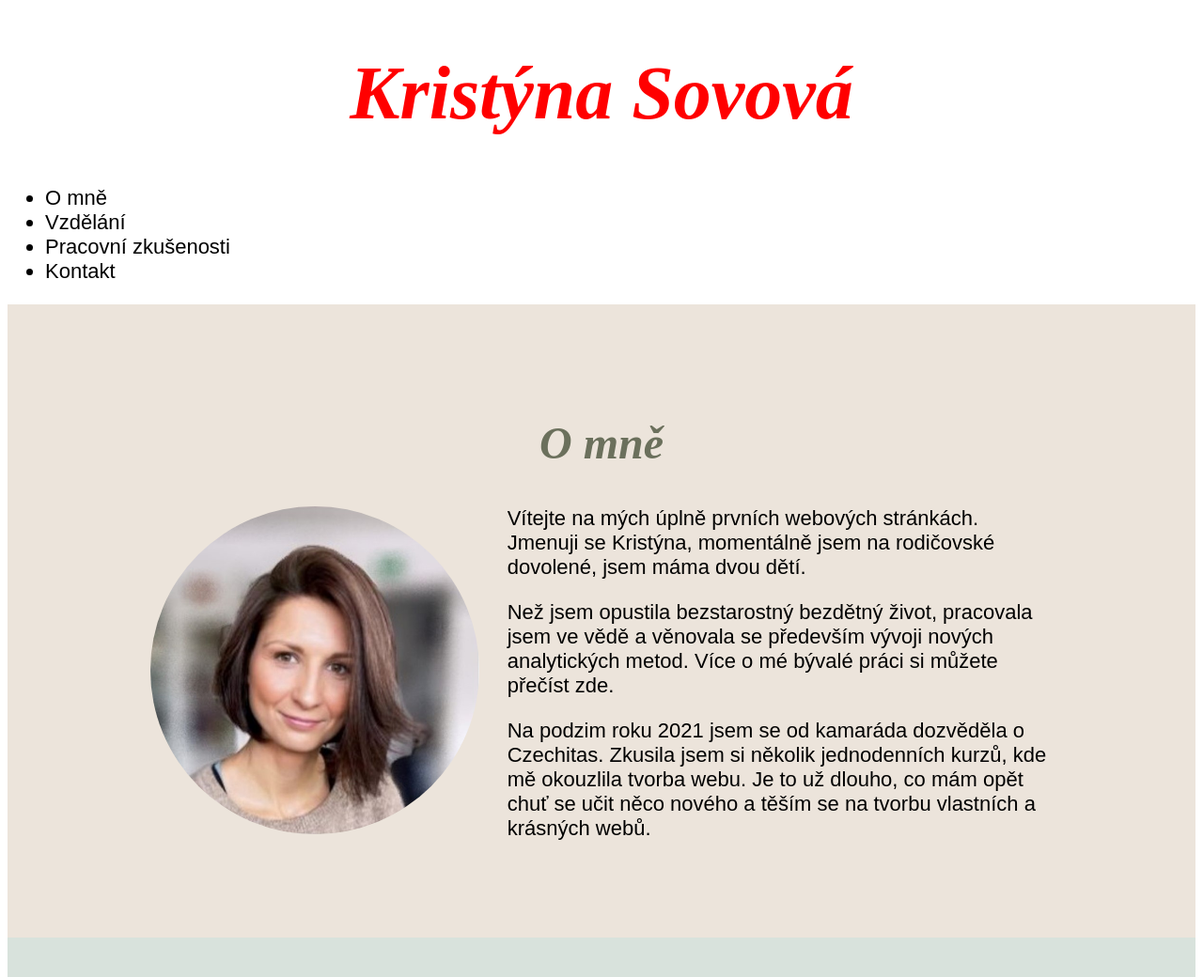
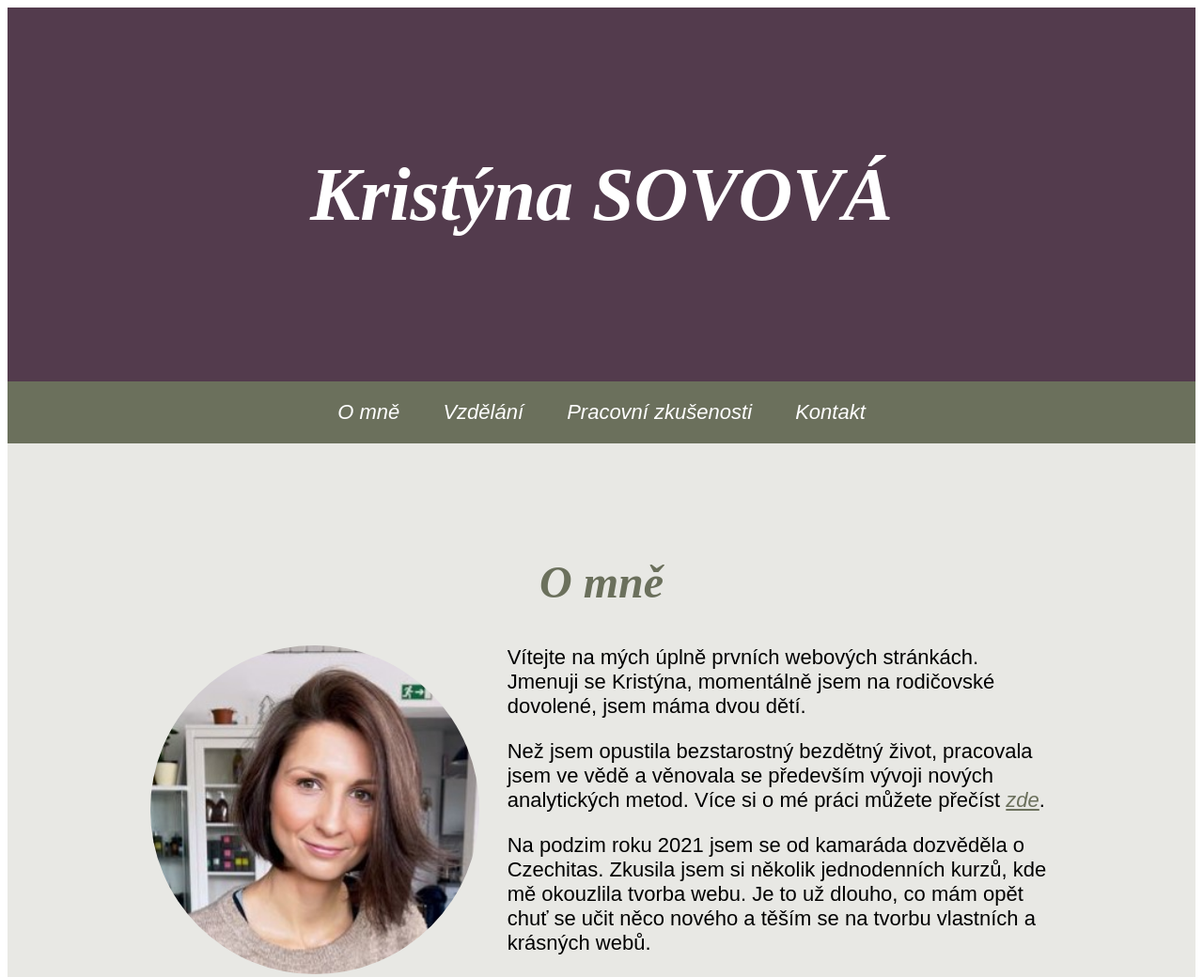
Before and after one commit to KristynaSova/zivotopis, a plain HTML site: page index.html in a window 1280 px wide. Shown: the top 1040 px of the page at 94% size. Drawn offline with Linux system fonts and the light colour scheme.

Commit message:
pridano menu a hlavicka

```diff
--- a/index.html
+++ b/index.html
@@ -4,28 +4,26 @@
     <meta charset="UTF-8">
     <meta http-equiv="X-UA-Compatible" content="IE=edge">
     <meta name="viewport" content="width=device-width, initial-scale=1.0">
-    <title>Document</title>
+    <title>Kristýna Sovová CV</title>
     <link rel="stylesheet" href="style.css">
 </head>
 <body>
     <header>
-        <h1>Kristýna Sovová</h1>
-        <nav>
-            <ul>
-              <li>O mně</li>
-              <li>Vzdělání</li>
-              <li>Pracovní zkušenosti</li>
-              <li>Kontakt</li>
-
-            </ul>
-          </nav>
+        <h1>Kristýna SOVOVÁ</h1>
 
     </header>
 
-    <section class="omne">
+    <nav class="menu">
+        <a href="#omne">O mně</a>
+        <a href="#vzdelani">Vzdělání</a>
+        <a href="#prace">Pracovní zkušenosti</a>
+        <a href="#kontakt">Kontakt</a>
+    </nav>
+
+    <section id="omne" class="omne">
      <h2> O mně </h2>
 
-     <img class="foto" src="obrazky/foto.jpg" alt="Kristýna">
+     <img class="foto" src="obrazky/foto1.jpg" alt="Kristýna">
 
 
         <p>
@@ -35,7 +33,7 @@
 
         <p>
          Než jsem opustila bezstarostný bezdětný život, pracovala jsem ve vědě a věnovala se především vývoji nových analytických metod.
-         Více o mé bývalé práci si můžete přečíst zde.
+         Více si o mé práci můžete přečíst <a href="#prace">zde</a>.
         </p>
 
         <p>
@@ -46,7 +44,7 @@
 
     </section>
 
-    <section class="vzdelani">
+    <section id="vzdelani" class="vzdelani">
         <h2>Vzdělání</h2>
         <h3>2009-2013</h3>
 
@@ -66,7 +64,7 @@
         </p>
     </section>
 
-    <section class="prace">
+    <section id="prace" class="prace">
         <h2>Pracovní zkušenosti</h2>
 
 
@@ -91,13 +89,13 @@
             <img class="bacter" src="obrazky/microbiology.jpg" alt="bacter">
 
         <p>
-            Seznam mých publikací je k nalezení <a href="https://scholar.google.com/citations?view_op=list_works&hl=cs&user=wEATcScAAAAJ">zde.</a>
+            Seznam mých publikací je k nalezení <a href="https://scholar.google.com/citations?view_op=list_works&hl=cs&user=wEATcScAAAAJ">zde</a>.
         </p>
 
 
     </section>
 
-    <section class="kontakt">
+    <section id="kontakt" class="kontakt">
         <h2>Kontakt</h2>
         <p>
            <strong>Adresa</strong> <br>
@@ -110,11 +108,11 @@
 
           <p>
             <strong>E-mail:</strong> ksovova@gmail.com<br>
-            <strong>Mobil: </strong> +420 XXX ZZZ YYY
+            <strong>Mobil: </strong> +420 111 222 333
 
           </p>
 
-          <p>Nebo mě můžete kontaktovat na <a href="https://facebook.com" >Facebooku</a> či <a href="https://cz.linkedin.com/in/kristyna-sovova-473ba478">LinkedIn</a>
+          <p>Nebo mě můžete kontaktovat na <a href="https://cz.linkedin.com/in/kristyna-sovova-473ba478">LinkedIn</a>.
           </p>
     </section>
 
--- a/style.css
+++ b/style.css
@@ -1,3 +1,8 @@
+html{
+    scroll-behavior: smooth;
+}
+
+
 body{
     font-family: sans-serif;
     font-size: 22px;
@@ -9,7 +14,7 @@ body{
     }
 
     h1{
-      color: red;
+      color: white;
       text-align: center;
       font-size: 80px;
 
@@ -71,7 +76,7 @@ body{
 
      .omne,
      .prace{
-         background-color: #ece4db;
+         background-color: #e8e8e4;
      }
 
      .vzdelani,
@@ -80,7 +85,30 @@ body{
      }
 
      footer{
-        background-color: black;
+        background-color: #533b4d;
         color: white;
         padding: 30px 12%;
       }
+
+      .menu{
+          background-color: #6b705c;
+          text-align: center;
+      }
+      .menu a{
+          color:white;
+          text-decoration: none;
+          padding: 20px;
+          display: inline-block;
+
+      }
+      .menu a:hover,
+      .menu a:focus
+      {
+          background-color: #af9bb6;
+      }
+
+      header{
+          padding: 100px 0;
+          background-color: #533b4d;
+
+      }
```
